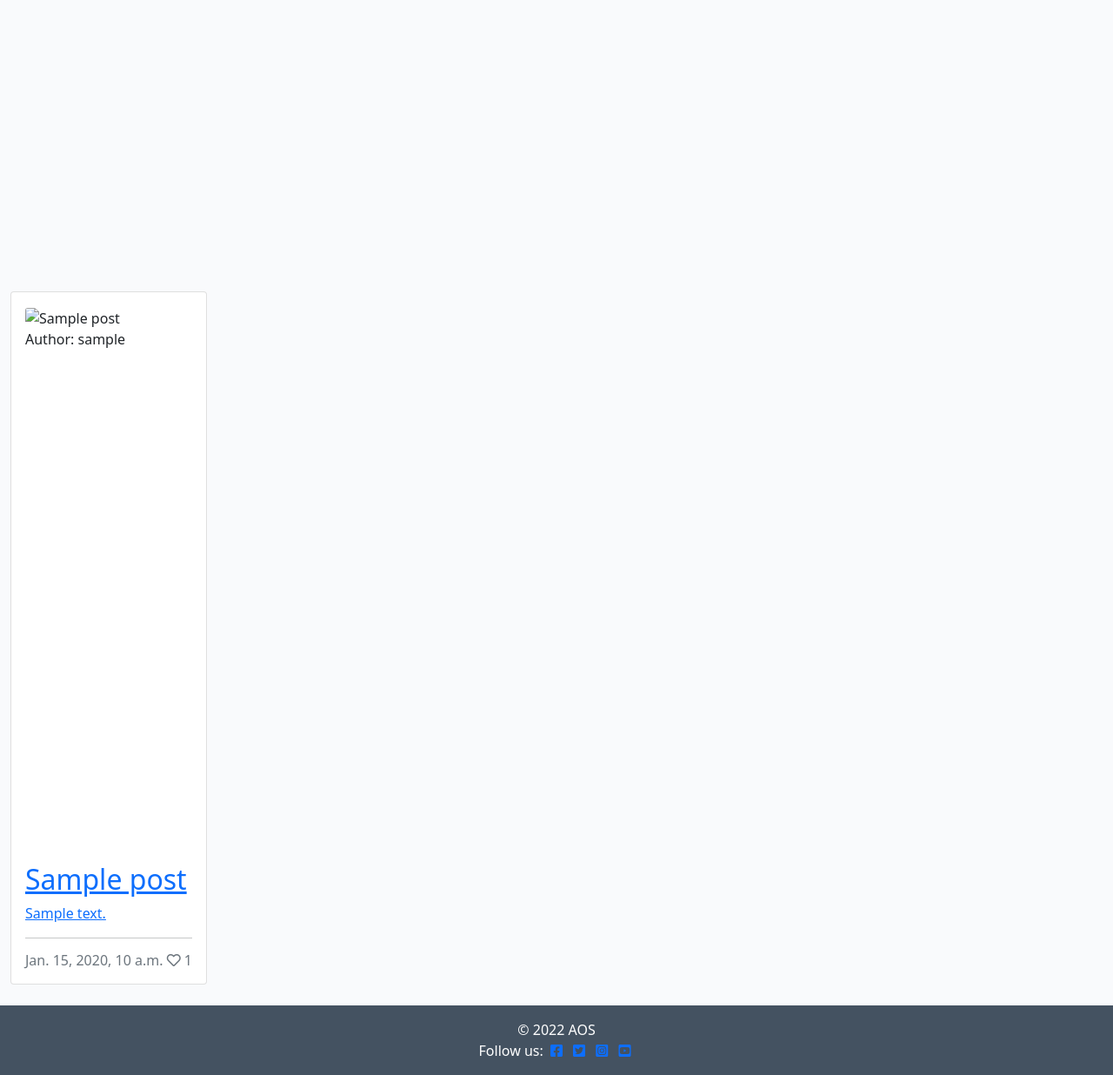
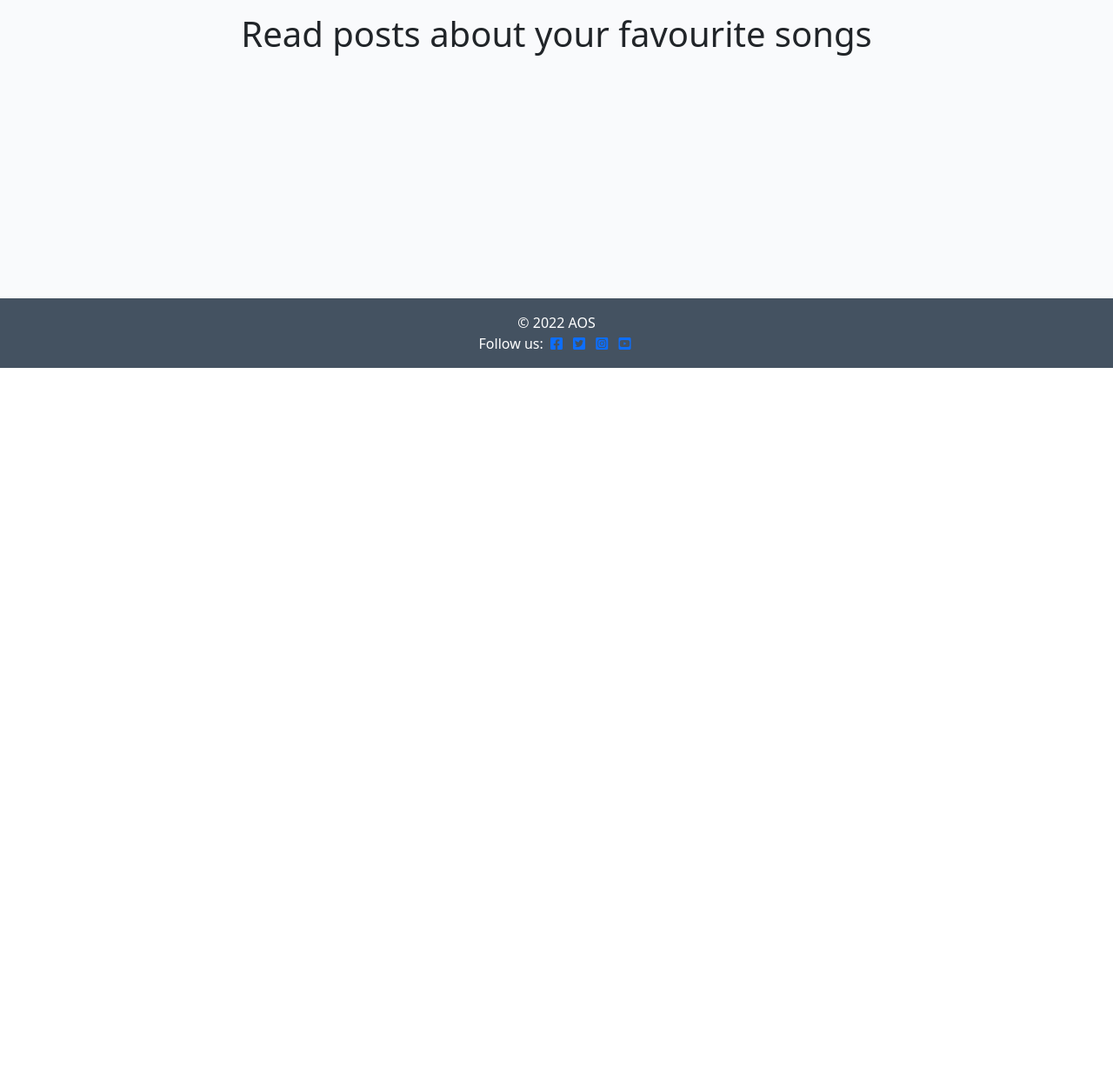
Before and after one commit to AShocks/songs-for-life, a Django app: page / in a window 1280 px wide. Shown: the part 377-1613 px from the top of the page at 87% size. After the commit the page ends 800 px from the top, so only its background shows below. Run offline with Django 3.2, Linux system fonts and the light colour scheme; tables that the repository leaves empty hold one stand-in row (values such as "Sample post").

```diff
--- a/templates/index.html
+++ b/templates/index.html
@@ -4,60 +4,15 @@
 {% block content %}
 
 <div class="container-fluid">
-    <div class="image-container">
+    <div class="row hero-container style=background=image">
         <img class="card-img-top"
             src="https://res.cloudinary.com/dahw9emjc/image/upload/v1670468012/hero_image_nj7vhi.jpg"
                 alt="Image of Record collection">
     </div>
-
-    <!-- Blog Entries Column -->
-    <div class="row">
-        <div class="col-12 mt-3 left">
-            <div class="row d-flex">
-            {% for post in post_list %}
-                <div class="col-md-4 d-flex align-items-stretch">
-                    <div class="card mb-4 post">
-                        <div class="card-body">
-                            <div class="image-container">
-                                {% if "placeholder" in post.featured_image.url %}
-                                <img class="card-img-top" alt="music concert" src="https://res.cloudinary.com/dahw9emjc/image/upload/v1675920120/concert_vqe6wc.jpg">
-                                {% else %}
-                                <img class="card-img-top" src=" {{ post.featured_image.url }}" alt="{{ post.title }}">
-                                {% endif %}
-                                <div class="image-flash">
-                                    <p class="author">Author: {{ post.author }}</p>
-                                </div>
-                            </div>
-                            <a href="{% url 'post_detail' post.slug %}" class="post-link">
-                                <h2 class="card-title">{{ post.title }}</h2>
-                                <p class="card-text">{{ post.excerpt }}</p>
-                            </a>
-                            <hr>
-                            <p class="card-text text-muted h6">{{ post.created_on }} <i class="far fa-heart"></i> {{ post.number_of_likes }}</p>
-                        </div>
-                    </div>
-                </div>
-            {% if forloop.counter|divisibleby:3 %}
-            </div>
-            <div class="row">
-            {% endif %}
-            {% endfor %}
-            </div>
-        </div>
-    </div>
-    {% if is_paginated %}
-    <nav aria-label="Page navigation">
-        <ul class="pagination justify-content-center">
-            {% if page_obj.has_previous %}
-            <li><a href="?page={{ page_obj.previous_page_number }}" class="page-link">&laquo; PREV </a></li>
-            {% endif %}
-            {% if page_obj.has_next %}
-            <li><a href="?page={{ page_obj.next_page_number }}" class="page-link"> NEXT &raquo;</a></li>
-
-            {% endif %}
-        </ul>
-    </nav>
-    {% endif %}
 </div>
 
+<section>
+    <h1 class="text-center mt-3">Read posts about your favourite songs</h1>
+</section>
+
 {%endblock%}
```
Also changed, not shown: templates/post_form.html (+18 -0 lines), templates/update_post.html (added, +44 -0 lines).
